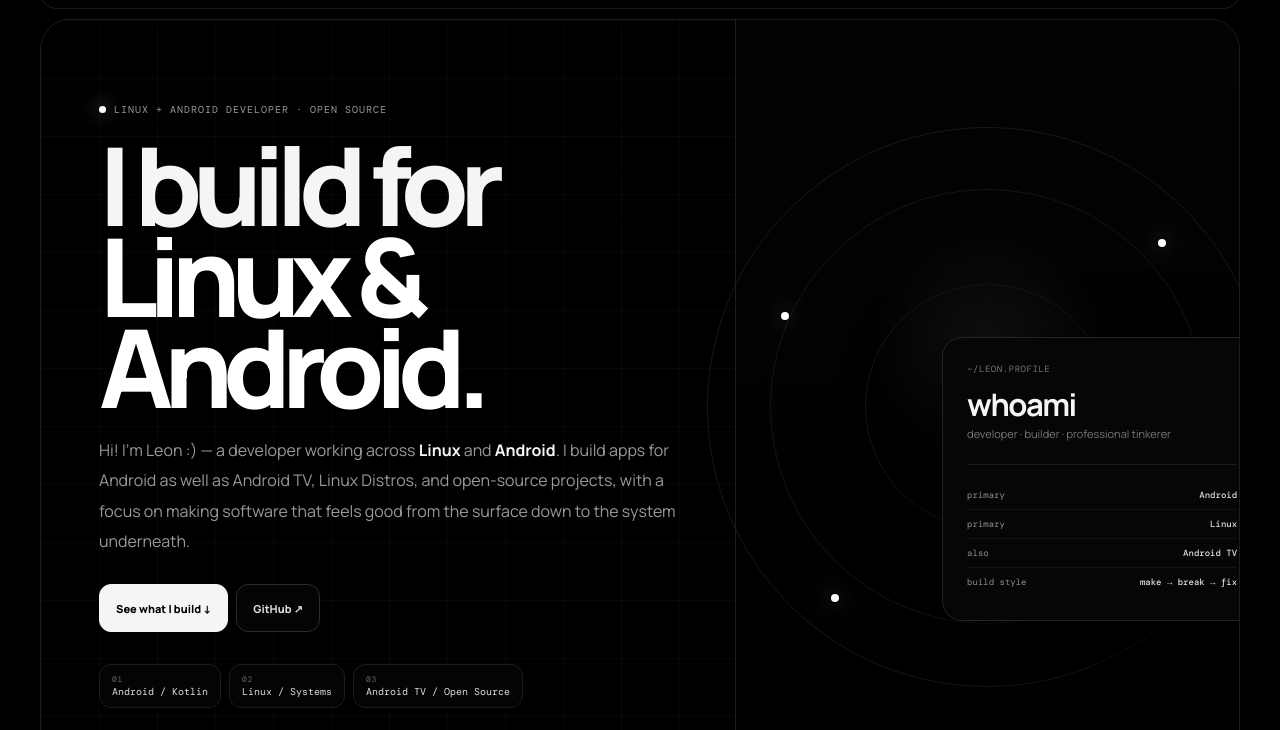
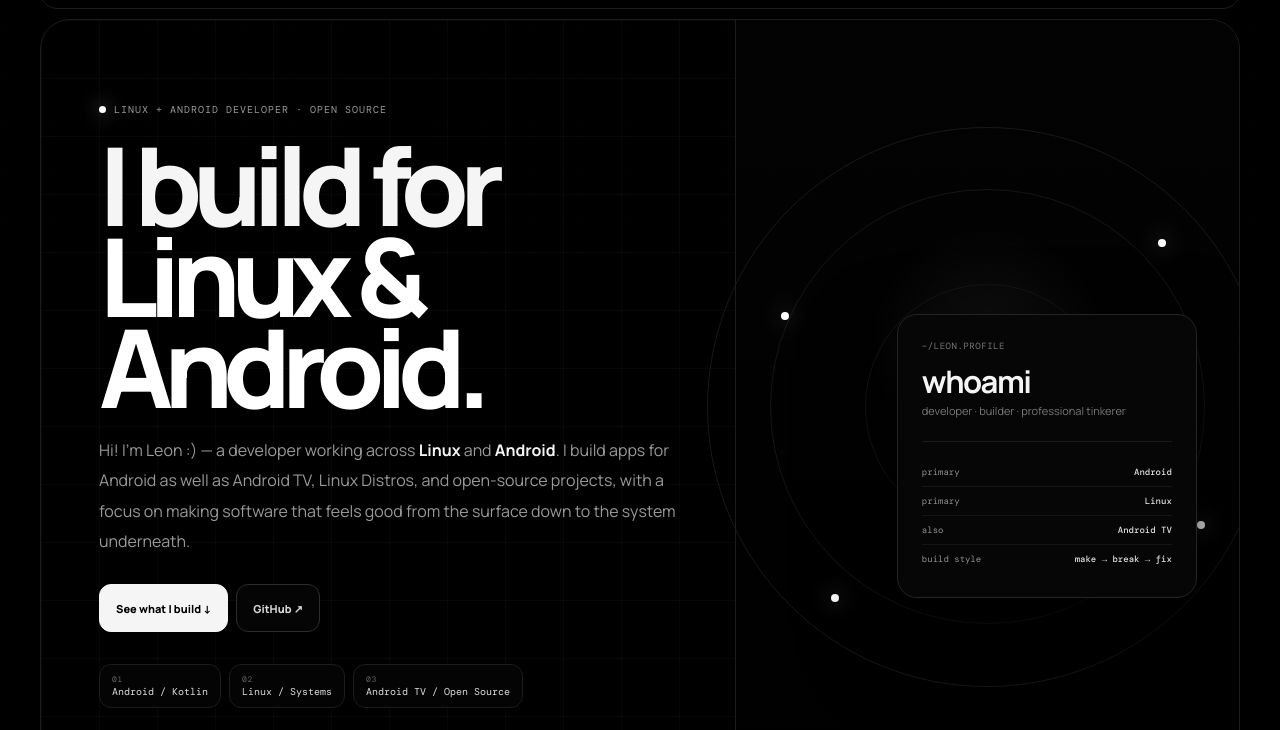
Before and after one commit to Jackson4Rocks/jackson4rocks.github.io, a plain HTML site: page index.html in a window 1280 px wide. Shown: the part 70-800 px from the top of the page. Drawn offline with nearby package versions, Linux system fonts and the light colour scheme.

Commit message:
Move whoami card safely inside hero panel

```diff
--- a/index.html
+++ b/index.html
@@ -304,9 +304,9 @@
     .orbit-dot.four{left:22%;bottom:15%}
     .profile-card{
       position:absolute;
-      left:41%;
-      top:41%;
-      width:min(320px,72%);
+      left:32%;
+      top:38%;
+      width:min(300px,68%);
       transform:translate(-50%,-50%);
       padding:24px;
       border:1px solid #242424;
```
